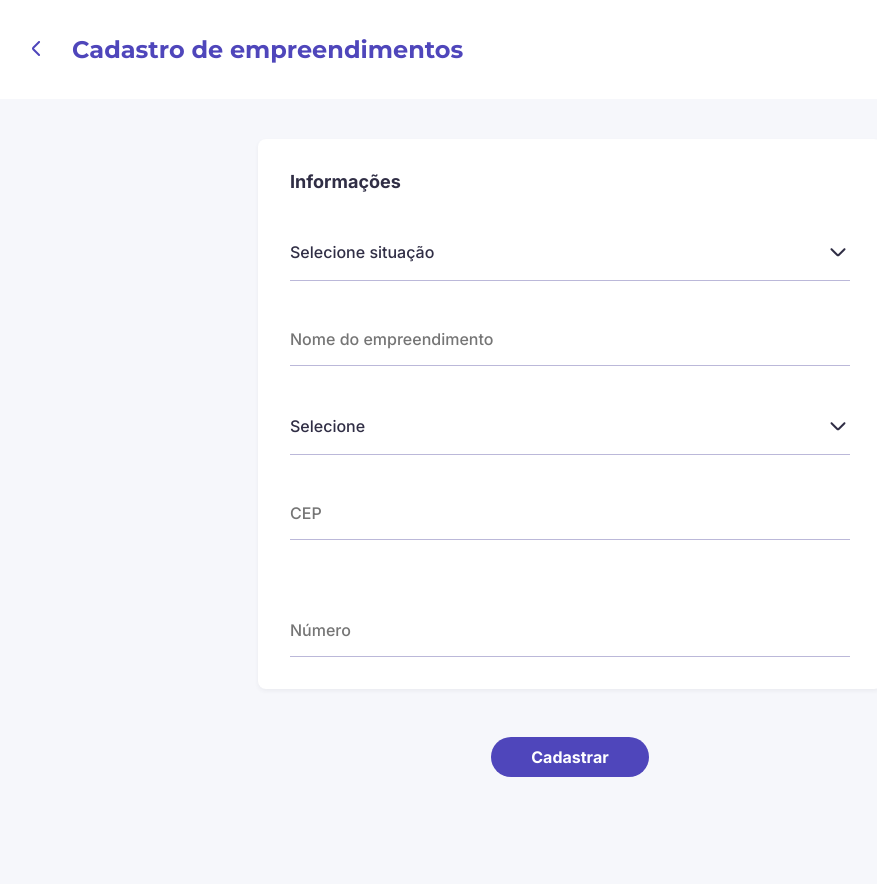
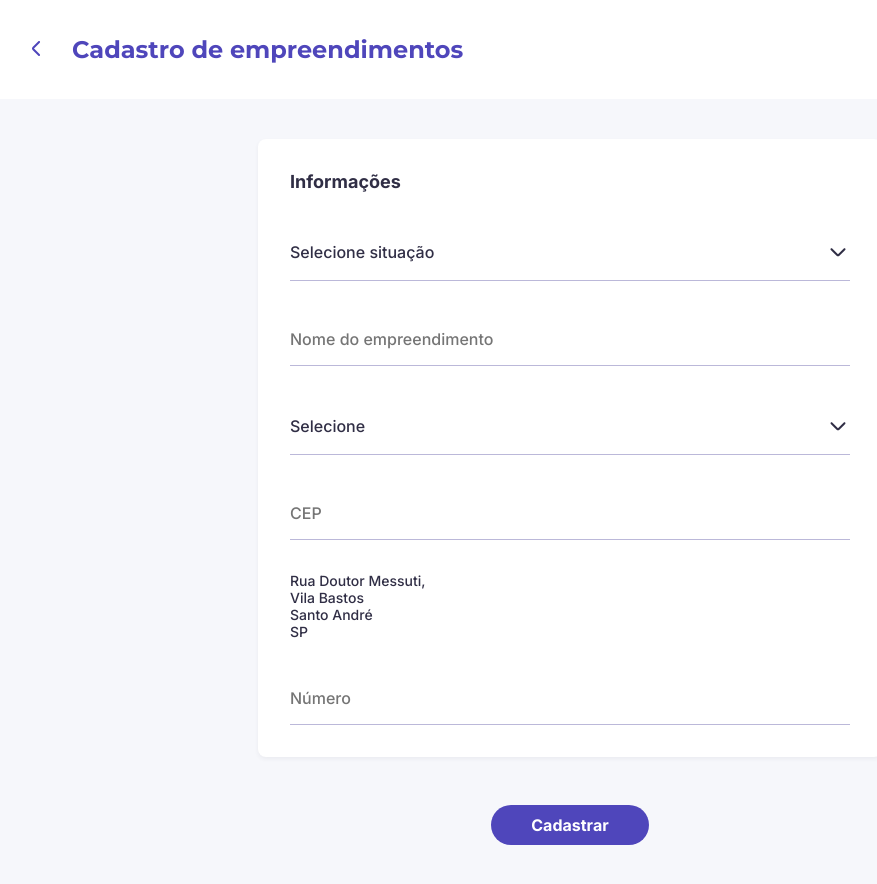
Before and after one commit to rmrantunes/empreendimentos-workfy, a Next.js app: page /add in a window 1280 px wide. Shown: the whole page, without its empty margins (70-947 px from the left). Before the commit the page ends 817 px from the top, so only its background shows below. Built offline with nearby package versions, Linux system fonts and the light colour scheme.

Commit message:
feat: add Address highlight

```diff
--- a/src/components/_pages/add.tsx
+++ b/src/components/_pages/add.tsx
@@ -4,5 +4,9 @@ export const CardItemsWrapper = styled.div`
   display: grid;
   gap: 2rem;
 
-  min-width: 35rem;
+  width: 35rem;
 `;
+
+export const AddressHighlight = styled.div`
+  font-size: 0.875rem;
+`;
--- a/src/pages/add.tsx
+++ b/src/pages/add.tsx
@@ -58,7 +58,12 @@ export default function Add() {
               onChange={(event) => setCep(event.target.value)}
             />
 
-            <div />
+            <S.AddressHighlight>
+              Rua Doutor Messuti, <br />
+              Vila Bastos <br />
+              Santo André <br />
+              SP
+            </S.AddressHighlight>
 
             <TextField
               placeholder="Número"
```
